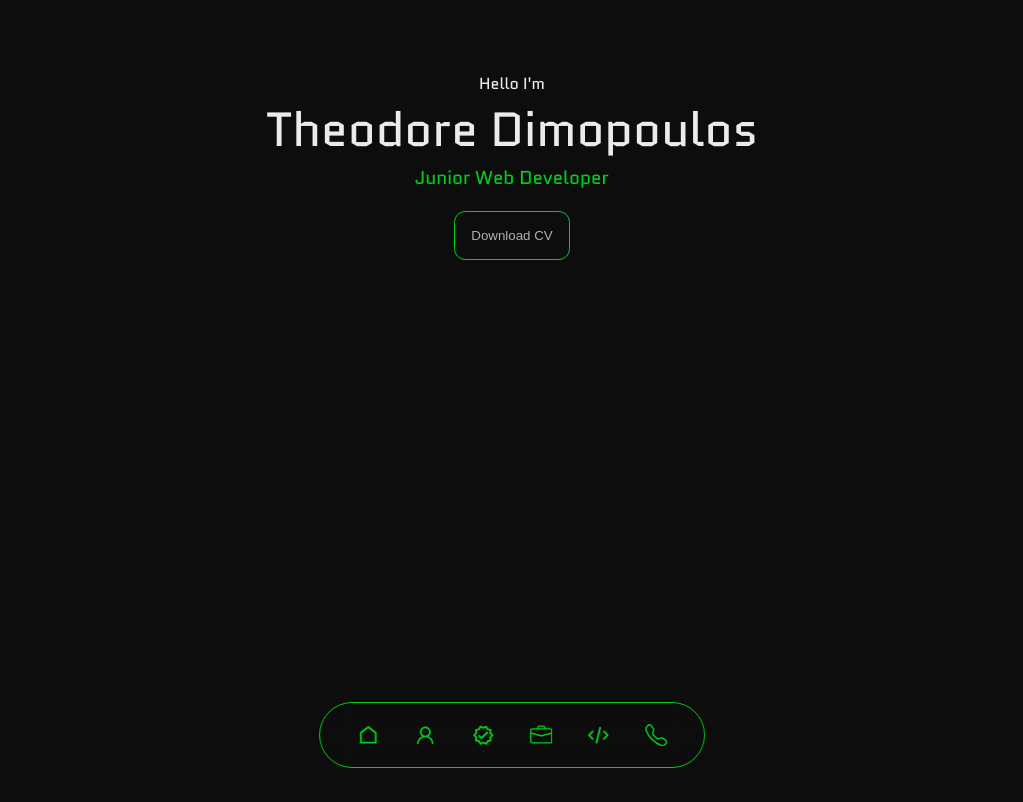
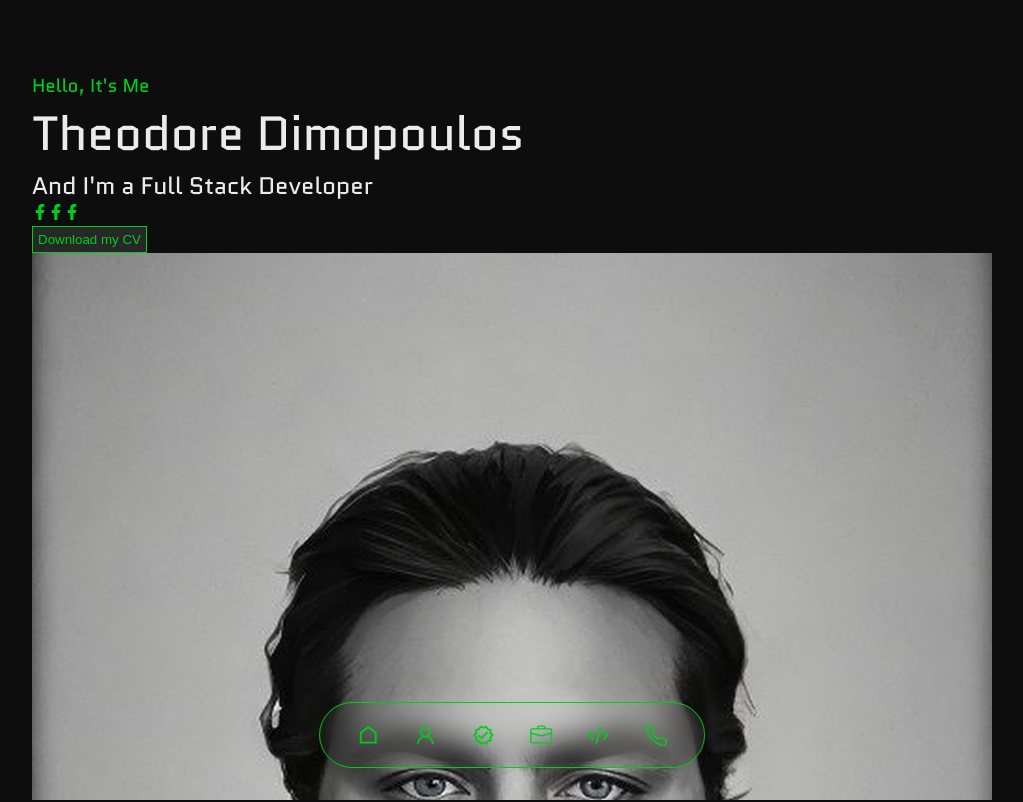
Before and after one commit to Theodoreprof/CV_website, a React (Create React App) app in the folder cv_website/: page / in a window 1280 px wide. Shown: the top 802 px of the page, without its empty margins (128-1151 px from the left). Built offline with nearby package versions, Linux system fonts and the light colour scheme.

Commit message:
hero markup

```diff
--- a/cv_website/src/components/header/header.jsx
+++ b/cv_website/src/components/header/header.jsx
@@ -1,17 +1,27 @@
 import React from 'react'
 import './header.css'
+import {FaFacebookF} from 'react-icons/fa'
+import ME from '../../assets/hero_image.png'
 
 
 const navigation = () => {
   return (
     <header id='header'>
-        <div className='container header__container'>
-        <h4>Hello I'm</h4>
-        <h1>Theodore Dimopoulos</h1>
-        <h3>Junior Web Developer</h3>
-        <button className='cta'>
-            Download CV
-        </button>
+        <div className='container header__info'>
+          <h3>Hello, It's Me</h3>
+          <h1>Theodore Dimopoulos</h1>
+          <h2>And I'm a <span>Full Stack Developer</span></h2>
+          <div className='social__icons'>
+            <a href='https://www.facebook.com/' className='bxl__facebook'><FaFacebookF/></a>
+            <a href='https://www.facebook.com/' className='bxl__facebook'><FaFacebookF/></a>
+            <a href='https://www.facebook.com/' className='bxl__facebook'><FaFacebookF/></a>
+          </div>
+          <button className='btn cv__download'>Download my CV</button>
+
+        </div>
+
+        <div className='container header__image'>
+          <img src={ME} alt="" />
         </div>
 
     </header>
```
Also changed, not shown: cv_website/src/assets/hero_image.png (added).
